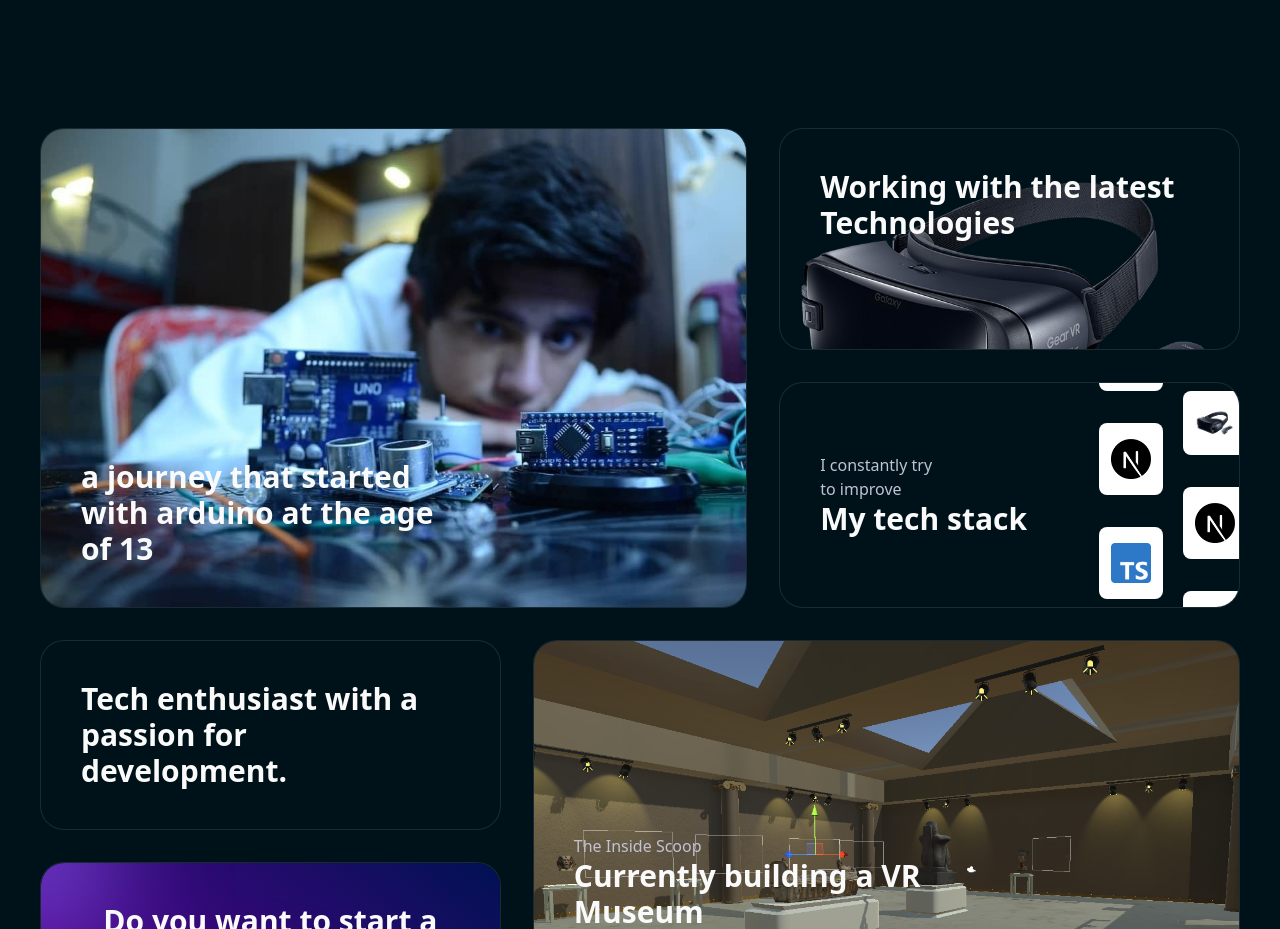
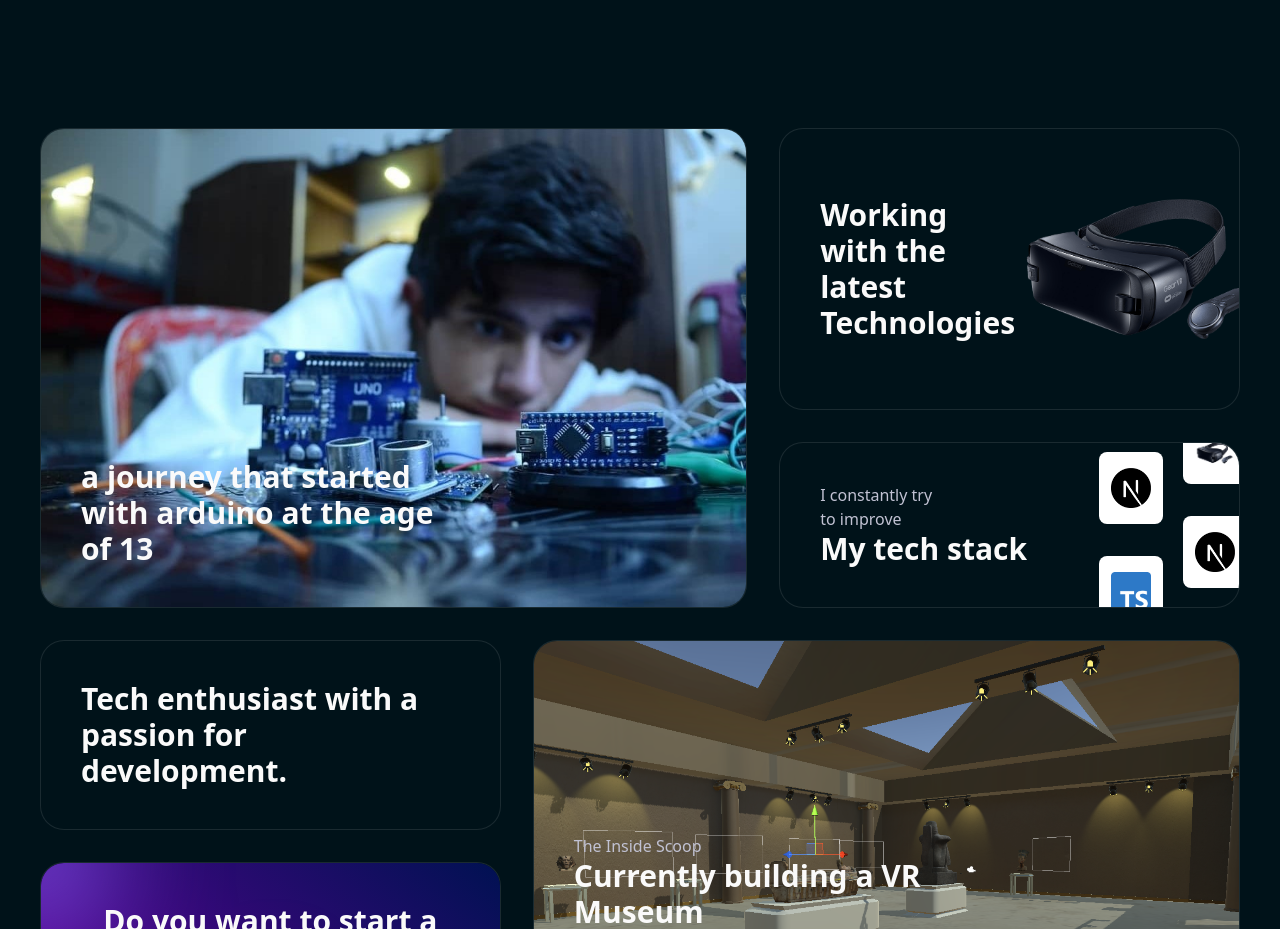
Before and after one commit to M7zain/myPortfolio, a Next.js app: page / in a window 1280 px wide. Shown: the part 960-1889 px from the top of the page. Built offline with nearby package versions, Linux system fonts and the light colour scheme.

Commit message:
fixed box with id 2

```diff
--- a/components/ui/bento-grid.tsx
+++ b/components/ui/bento-grid.tsx
@@ -1,13 +1,9 @@
-"use client"
+"use client";
 import { useState } from "react";
 import { IoCopyOutline } from "react-icons/io5";
 
 // Also install this npm i --save-dev @types/react-lottie
-
-
 import { cn } from "@/lib/utils";
-
-
 import { BackgroundGradientAnimation } from "./GradientBg";
 import animationData from "@/data/confetti.json";
 import MagicButton from "./MagicButton";
@@ -22,8 +18,7 @@ export const BentoGrid = ({
   return (
     <div
       className={cn(
-        // change gap-4 to gap-8, change grid-cols-3 to grid-cols-5, remove md:auto-rows-[18rem], add responsive code
-       "grid grid-cols-1 md:grid-cols-6 lg:grid-cols-5  md:grid-row-7 gap-4 lg:gap-8 mx-auto",
+        "grid grid-cols-1 md:grid-cols-6 lg:grid-cols-5 md:grid-row-7 gap-4 lg:gap-8 mx-auto",
         className
       )}
     >
@@ -37,7 +32,6 @@ export const BentoGridItem = ({
   id,
   title,
   description,
-  //   remove unecessary things here
   img,
   imgClassName,
   titleClassName,
@@ -75,22 +69,18 @@ export const BentoGridItem = ({
   return (
     <div
       className={cn(
-        // remove p-4 rounded-3xl dark:bg-black dark:border-white/[0.2] bg-white  border border-transparent, add border border-white/[0.1] overflow-hidden relative
-        " row-span-1 relative overflow-hidden rounded-3xl border border-white/[0.1] group/bento hover:shadow-xl transition duration-200 shadow-input dark:shadow-none justify-between flex flex-col space-y-4",
+        "row-span-1 relative overflow-hidden rounded-3xl border border-white/[0.1] group/bento hover:shadow-xl transition duration-200 shadow-input dark:shadow-none justify-between flex flex-col space-y-4",
         className
       )}
       style={{
-        //   add these two
-        //   you can generate the color from here https://cssgradient.io/
         background: "rgb(0,18,25)",
         backgroundColor:
           "linear-gradient(90deg, rgba(0,18,25,1) 35%, rgba(0,67,134,1) 79%, rgba(0,119,182,1) 100%)",
       }}
     >
-      {/* add img divs */}
       <div className={`${id === 6 && "flex justify-center"} h-full`}>
         <div className="w-full h-full absolute">
-          {img && (
+          {id !== 2 && img && (
             <img
               src={img}
               alt={img}
@@ -98,21 +88,8 @@ export const BentoGridItem = ({
             />
           )}
         </div>
-        <div
-          className={`absolute right-0 -bottom-5 ${id === 5 && "w-full opacity-80"
-            } `}
-        >
-          {spareImg && (
-            <img
-              src={spareImg}
-              alt={spareImg}
-              //   width={220}
-              className="object-cover object-center w-full h-full"
-            />
-          )}
-        </div>
+
         {id === 6 && (
-          // add background animation , remove the p tag
           <BackgroundGradientAnimation>
             <div className="absolute z-50 inset-0 flex items-center justify-center text-white font-bold px-4 pointer-events-none text-3xl text-center md:text-4xl lg:text-7xl"></div>
           </BackgroundGradientAnimation>
@@ -121,67 +98,64 @@ export const BentoGridItem = ({
         <div
           className={cn(
             titleClassName,
-            "group-hover/bento:translate-x-2 transition duration-200 relative md:h-full min-h-40 flex flex-col px-5 p-5 lg:p-10"
+            `group-hover/bento:translate-x-2 transition duration-200 relative md:h-full min-h-40 flex ${id ==2 ? " " : "flex-col"} px-5 p-5 lg:p-10`
           )}
         >
-          {/* change the order of the title and des, font-extralight, remove text-xs text-neutral-600 dark:text-neutral-300 , change the text-color */}
           <div className="font-sans font-extralight md:max-w-32 md:text-xs lg:text-base text-sm text-[#C1C2D3] z-10">
             {description}
           </div>
-          {/* add text-3xl max-w-96 , remove text-neutral-600 dark:text-neutral-300*/}
-          {/* remove mb-2 mt-2 */}
-          <div
-            className={`font-sans text-lg lg:text-3xl max-w-96 font-bold z-10`}
-          >
-            {title}
-          </div>
 
-          {/* for the github 3d globe */}
-          {id === 2}
+          {/* for items other than the VR section */}
+          {id !== 2 && (
+            <div className="font-sans text-lg lg:text-3xl max-w-96 font-bold z-10">
+              {title}
+            </div>
+          )}
+
+          {/* for the VR section */}
+          {id === 2 && (
+            <div className="flex flex-row items-center justify-center ">
+              <p className="font-sans text-lg lg:text-3xl max-w-96 font-bold z-10">
+                {title}
+              </p>
+              <img src={img} alt={img} className="max-w-64" />
+            </div>
+          )}
 
           {/* Tech stack list div */}
           {id === 3 && (
             <div className="flex gap-1 lg:gap-5 w-fit absolute -right-3 lg:-right-2">
-              {/* tech stack lists */}
               <div className="flex flex-col gap-3 md:gap-3 lg:gap-8">
                 {leftLists.map((item, i) => (
                   <div
                     key={i}
-                    className="lg:py-4 lg:px-3 py-2 px-3 text-xs lg:text-base opacity-100
-                    rounded-lg text-center bg-[#ffffff]"
+                    className="lg:py-4 lg:px-3 py-2 px-3 text-xs lg:text-base opacity-100 rounded-lg text-center bg-[#ffffff]"
                   >
                     <img src={item} className="max-w-10 max-h-10" />
                   </div>
                 ))}
-                <span className="lg:py-4 lg:px-3 py-4 px-3  rounded-lg text-center bg-[#ffffff]"></span>
+                <span className="lg:py-4 lg:px-3 py-4 px-3 rounded-lg text-center bg-[#ffffff]"></span>
               </div>
               <div className="flex flex-col gap-3 md:gap-3 lg:gap-8">
-                <span className="lg:py-4 lg:px-3 py-4 px-3  rounded-lg text-center bg-[#ffffff]"></span>
+                <span className="lg:py-4 lg:px-3 py-4 px-3 rounded-lg text-center bg-[#ffffff]"></span>
                 {leftLists.map((item, i) => (
                   <span
                     key={i}
-                    className="lg:py-4 lg:px-3 py-2 px-3 text-xs lg:text-base opacity-100
-                    rounded-lg text-center bg-[#ffffff]"
+                    className="lg:py-4 lg:px-3 py-2 px-3 text-xs lg:text-base opacity-100 rounded-lg text-center bg-[#ffffff]"
                   >
                     <img src={item} className="max-w-10 max-h-10" />
-                    </span>
+                  </span>
                 ))}
               </div>
             </div>
           )}
           {id === 6 && (
             <div className="mt-5 relative">
-              {/* button border magic from tailwind css buttons  */}
-              {/* add rounded-md h-8 md:h-8, remove rounded-full */}
-              {/* remove focus:ring-2 focus:ring-slate-400 focus:ring-offset-2 focus:ring-offset-slate-50 */}
-              {/* add handleCopy() for the copy the text */}
               <div
-                className={`absolute -bottom-5 right-0 ${copied ? "block" : "block"
-                  }`}
-              >
-                {/* <img src="/confetti.gif" alt="confetti" /> */}
-
-              </div>
+                className={`absolute -bottom-5 right-0 ${
+                  copied ? "block" : "block"
+                }`}
+              ></div>
 
               <MagicButton
                 title={copied ? "Email is Copied!" : "Copy my email address"}
--- a/data/index.ts
+++ b/data/index.ts
@@ -22,9 +22,9 @@ export const gridItems = [
     id: 2,
     title: "Working with the latest Technologies",
     description: "",
-    className: "lg:col-span-2 md:col-span-3 md:row-span-2 col-span-6  row-span-4 w-full ",
-    imgClassName: "",
-    titleClassName: "justify-start",
+    className: " lg:col-span-2 md:col-span-3 md:row-span-2 col-span-6  row-span-4 w-full   ",
+    imgClassName: "max-w-64",
+    titleClassName: "",
     img: "/vr.png",
     spareImg: "",
   },
```
